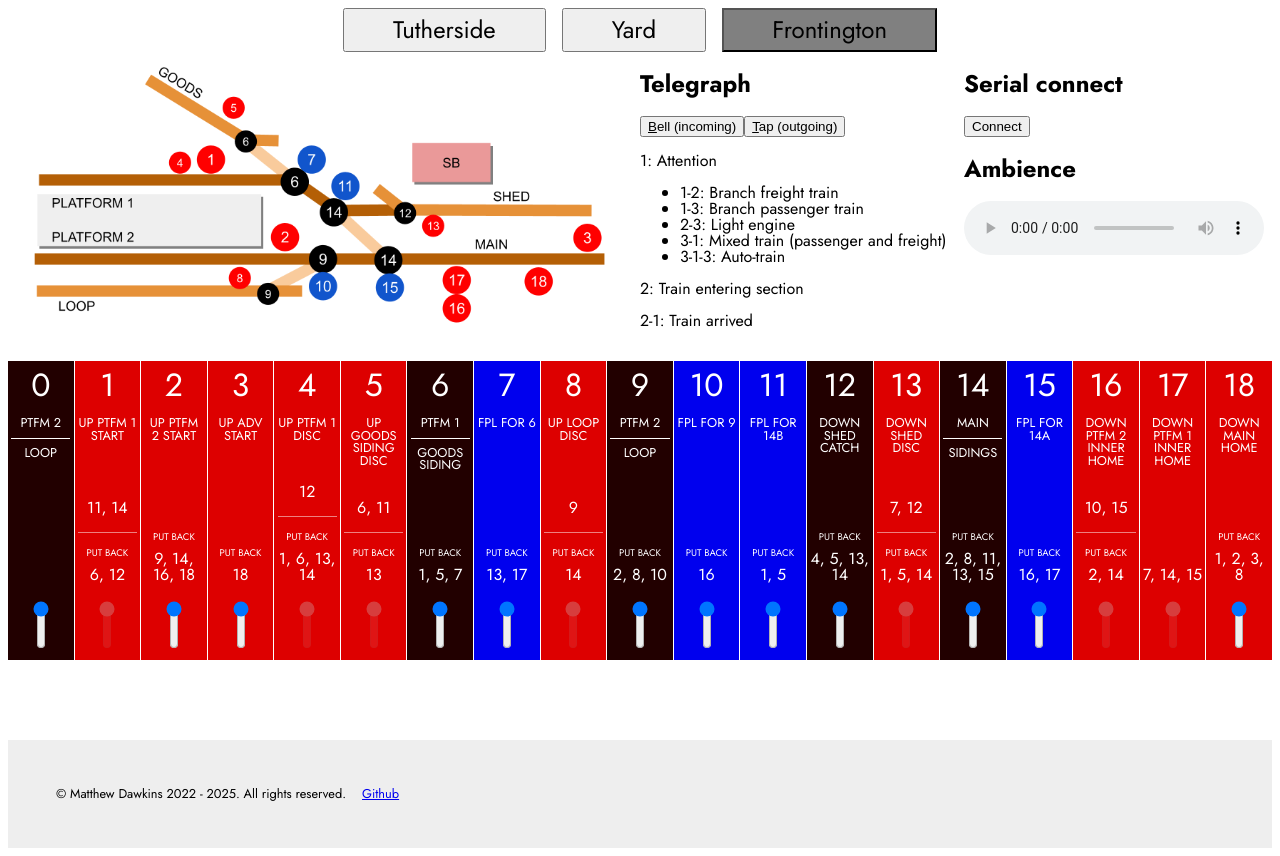
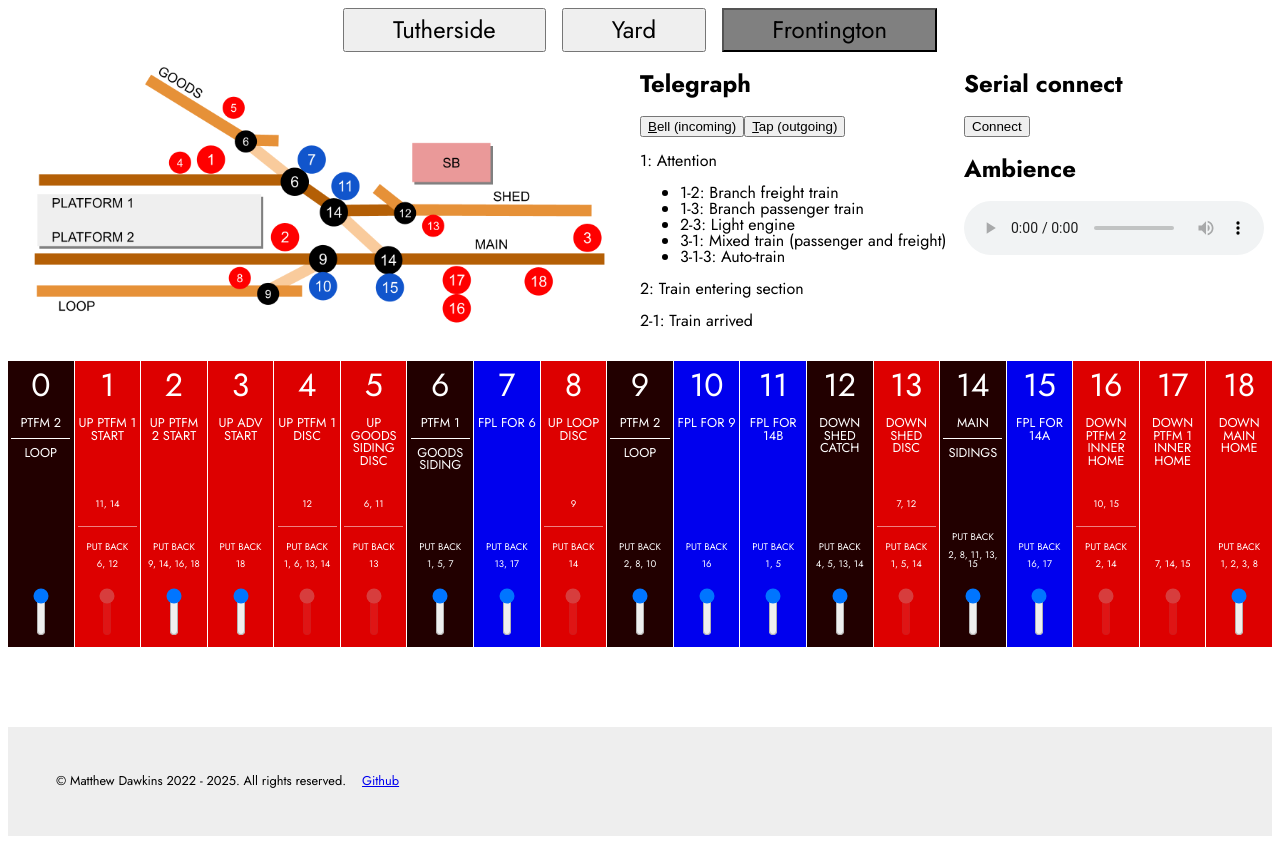
Before and after one commit to mafu-d/signal-box-simulator, a Vue app: page / in a window 1280 px wide. Built offline with nearby package versions, Linux system fonts and the light colour scheme.

Commit message:
Add locking logic for Tutherside

```diff
--- a/src/components/Lever.vue
+++ b/src/components/Lever.vue
@@ -146,6 +146,7 @@ export default {
   &__locks {
     display: grid;
     gap: 1rem;
+    font-size: 0.6rem;
   }
 
   &__unlocked-by {
--- a/src/components/SignalBox.vue
+++ b/src/components/SignalBox.vue
@@ -117,8 +117,12 @@ onMounted(() => {
     if (keyPress === "Shift!") {
       keyPress = "11";
     }
+    if (keyPress === 'Shift"') {
+      keyPress = "22";
+    }
     keys.value.splice(0, keys.value.length);
-    if (keyPress >= 0 && keyPress <= 20) {
+    if (keyPress >= 0 && keyPress <= 30 && keyPress !== "") {
+      console.log({ keyPress });
       stateChanged({
         id: parseInt(keyPress),
         newState: !levers.value.find((lever) => lever.id == keyPress).state,
--- a/src/components/Tutherside.vue
+++ b/src/components/Tutherside.vue
@@ -34,7 +34,7 @@ const levers = ref([
     label: "Up Ptfm 1 Start",
     state: false,
     unlocked: false,
-    unlockedBy: {},
+    unlockedBy: { 11: 1, 15: 1, 22: 0 },
   },
   {
     id: 2,
@@ -42,7 +42,7 @@ const levers = ref([
     label: "Up Ptfm 2 Start",
     state: false,
     unlocked: false,
-    unlockedBy: {},
+    unlockedBy: { 12: 1, 13: 0, 15: 0, 23: 0 },
   },
   {
     id: 3,
@@ -50,7 +50,7 @@ const levers = ref([
     label: "Up F'ton Adv Start",
     state: false,
     unlocked: false,
-    unlockedBy: {},
+    unlockedBy: { 17: 1, 18: 1, 24: 0 },
   },
   {
     id: 4,
@@ -58,7 +58,7 @@ const levers = ref([
     label: "Up G'Bdg Adv Start",
     state: false,
     unlocked: false,
-    unlockedBy: {},
+    unlockedBy: { 17: 0, 18: 1, 25: 0 },
   },
   {
     id: 5,
@@ -66,7 +66,7 @@ const levers = ref([
     label: "Up Ptfm 2 Head",
     state: false,
     unlocked: false,
-    unlockedBy: {},
+    unlockedBy: { 19: 0, 20: 0, 6: 0, 23: 0 },
   },
   {
     id: 6,
@@ -74,7 +74,7 @@ const levers = ref([
     label: "Up Loop Head",
     state: false,
     unlocked: false,
-    unlockedBy: {},
+    unlockedBy: { 7: 0, 20: 0 },
   },
   {
     id: 7,
@@ -82,7 +82,7 @@ const levers = ref([
     label: "Loop Head",
     state: false,
     unlocked: false,
-    unlockedBy: {},
+    unlockedBy: { 20: 0, 6: 0, 19: 0, 5: 0 },
   },
   {
     id: 8,
@@ -90,7 +90,7 @@ const levers = ref([
     label: "Up Loop",
     state: false,
     unlocked: false,
-    unlockedBy: {},
+    unlockedBy: { 10: 0, 21: 0, 23: 0 },
   },
   {
     id: 9,
@@ -98,7 +98,7 @@ const levers = ref([
     label: "Up Goods",
     state: false,
     unlocked: false,
-    unlockedBy: {},
+    unlockedBy: { 10: 1, 21: 0, 23: 0 },
   },
   {
     id: 10,
@@ -106,7 +106,7 @@ const levers = ref([
     label: ["Loop", "Goods"],
     state: false,
     unlocked: false,
-    unlockedBy: {},
+    unlockedBy: { 9: 0, 8: 0 },
   },
   {
     id: 11,
@@ -114,7 +114,7 @@ const levers = ref([
     label: "Ptfm 2 Catch",
     state: false,
     unlocked: false,
-    unlockedBy: {},
+    unlockedBy: { 1: 0, 22: 0, 15: 1 },
   },
   {
     id: 12,
@@ -122,7 +122,7 @@ const levers = ref([
     label: "Ptfm 1 Catch",
     state: false,
     unlocked: false,
-    unlockedBy: {},
+    unlockedBy: { 2: 0, 13: 0, 15: 0, 23: 0 },
   },
   {
     id: 13,
@@ -130,7 +130,7 @@ const levers = ref([
     label: ["Ptfm 2", "Loop"],
     state: false,
     unlocked: false,
-    unlockedBy: {},
+    unlockedBy: { 14: 0, 2: 0, 8: 0, 9: 0, 21: 0, 23: 0, 15: 0 },
   },
   {
     id: 14,
@@ -138,7 +138,7 @@ const levers = ref([
     label: "FPL for 13",
     state: false,
     unlocked: false,
-    unlockedBy: {},
+    unlockedBy: { 23: 0 },
   },
   {
     id: 15,
@@ -146,7 +146,7 @@ const levers = ref([
     label: ["Ptfm 2", "Ptfm 1"],
     state: false,
     unlocked: false,
-    unlockedBy: {},
+    unlockedBy: { 16: 0, 22: 0, 1: 0, 2: 0, 8: 0, 9: 0 },
   },
   {
     id: 16,
@@ -154,7 +154,7 @@ const levers = ref([
     label: "FPL for 15",
     state: false,
     unlocked: false,
-    unlockedBy: {},
+    unlockedBy: { 22: 0, 23: 0 },
   },
   {
     id: 17,
@@ -162,7 +162,7 @@ const levers = ref([
     label: ["G'Bdg", "F'ton"],
     state: false,
     unlocked: false,
-    unlockedBy: {},
+    unlockedBy: { 18: 0, 25: 0, 24: 0, 3: 0, 4: 0 },
   },
   {
     id: 18,
@@ -170,7 +170,7 @@ const levers = ref([
     label: "FPL for 17",
     state: false,
     unlocked: false,
-    unlockedBy: {},
+    unlockedBy: { 3: 0, 4: 0 },
   },
   {
     id: 19,
@@ -178,7 +178,7 @@ const levers = ref([
     label: "Down Ptfm 2 Head",
     state: false,
     unlocked: false,
-    unlockedBy: {},
+    unlockedBy: { 7: 0, 5: 0 },
   },
   {
     id: 20,
@@ -186,7 +186,7 @@ const levers = ref([
     label: "Down Loop Head",
     state: false,
     unlocked: false,
-    unlockedBy: {},
+    unlockedBy: { 6: 0, 5: 0 },
   },
   {
     id: 21,
@@ -194,7 +194,7 @@ const levers = ref([
     label: "Down Head",
     state: false,
     unlocked: false,
-    unlockedBy: {},
+    unlockedBy: { 13: 0, 9: 0, 8: 0 },
   },
   {
     id: 22,
@@ -202,7 +202,7 @@ const levers = ref([
     label: "Down Ptfm 1 Inner Home",
     state: false,
     unlocked: false,
-    unlockedBy: {},
+    unlockedBy: { 15: 1, 16: 1, 11: 1, 1: 0 },
   },
   {
     id: 23,
@@ -210,7 +210,7 @@ const levers = ref([
     label: "Down Ptfm 2 Inner Home",
     state: false,
     unlocked: false,
-    unlockedBy: {},
+    unlockedBy: { 15: 0, 16: 1, 14: 1 },
   },
   {
     id: 24,
@@ -218,7 +218,7 @@ const levers = ref([
     label: "Down F'ton Home",
     state: false,
     unlocked: false,
-    unlockedBy: {},
+    unlockedBy: { 17: 1, 3: 0 },
   },
   {
     id: 25,
@@ -226,7 +226,7 @@ const levers = ref([
     label: "Down G'Bdg Home",
     state: false,
     unlocked: false,
-    unlockedBy: {},
+    unlockedBy: { 17: 0, 4: 0 },
   },
 ]);
 </script>
```
